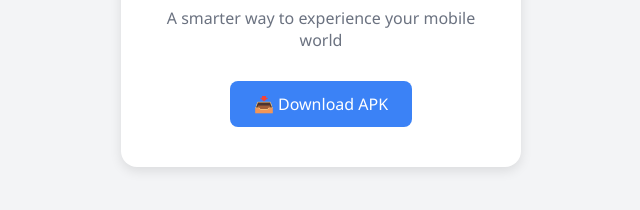
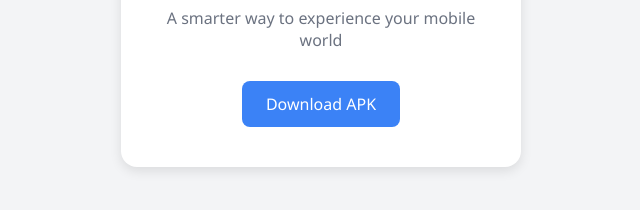
Before and after one commit to Appsolflor/apk-host, a plain HTML site: page index.html in a window 1280 px wide. Shown: the part 378-588 px from the top of the page, without its empty margins (319-959 px from the left). Drawn offline with Linux system fonts and the light colour scheme.

Commit message:
Update index.html

```diff
--- a/index.html
+++ b/index.html
@@ -86,7 +86,7 @@
     <img src="logo.png" alt="App Logo" class="logo" />
     <h1 class="app-name">MyApp</h1>
     <p class="sub-text">A smarter way to experience your mobile world</p>
-    <a href="./myapp.apk" class="download-btn" download>📥 Download APK</a>
+    <a href="./myapp.apk" class="download-btn" download>Download APK</a>
   </div>
 </body>
 </html>
```
